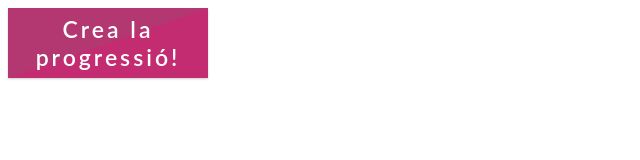
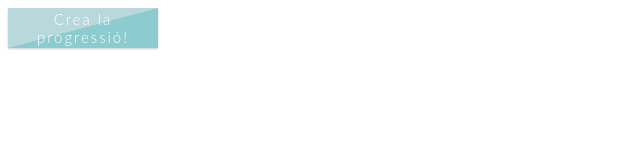
Before and after one commit to Nissuuu/Proves-HarmonIA, a plain HTML site: page index.html in a window 1280 px wide. Shown: the whole page, without its empty margins (0-640 px from the left). Drawn offline with Linux system fonts and the light colour scheme.

Commit message:
Update index.html

```diff
--- a/index.html
+++ b/index.html
@@ -6,15 +6,15 @@
     <title>HarmonIA</title>
     <style>
         button {
-            width: 200px;
-            height: 70px;
-            background: linear-gradient(to left top, #c32c71 50%, #b33771 50%);
+            width: 150px;
+            height: 40px;
+            background: linear-gradient(to left top, #8cccd1 50%, #b8d9dc 50%);
             border: none;
             color: #fff;
-            font-size: 23px;
-            letter-spacing: 3px;
+            font-size: 15px;
+            letter-spacing: 2px;
             font-family: 'Lato';
-            font-weight: 600;
+            font-weight: 300;
             outline: none;
             cursor: pointer;
             position: relative;
@@ -29,9 +29,9 @@
         }
         button span:nth-child(1) {
             height: 3px;
-            width: 200px;
+            width: 150px;
             top: 0;
-            left: -200px;
+            left: -150px;
             background: linear-gradient(to right, rgba(0,0,0,0), #f6e58d);
             animation: span1 2s linear infinite;
             animation-delay: 1s;
@@ -43,7 +43,7 @@
         /* Add similar keyframes for other spans if needed */
         button:hover {
             transform: rotate(-3deg) scale(1.1);
-            box-shadow: 0px 3px 5px rgba(0,0,0,.4);
+            box-shadow: 0px 2px 4px rgba(0,0,0,.3);
         }
     </style>
 </head>
```
